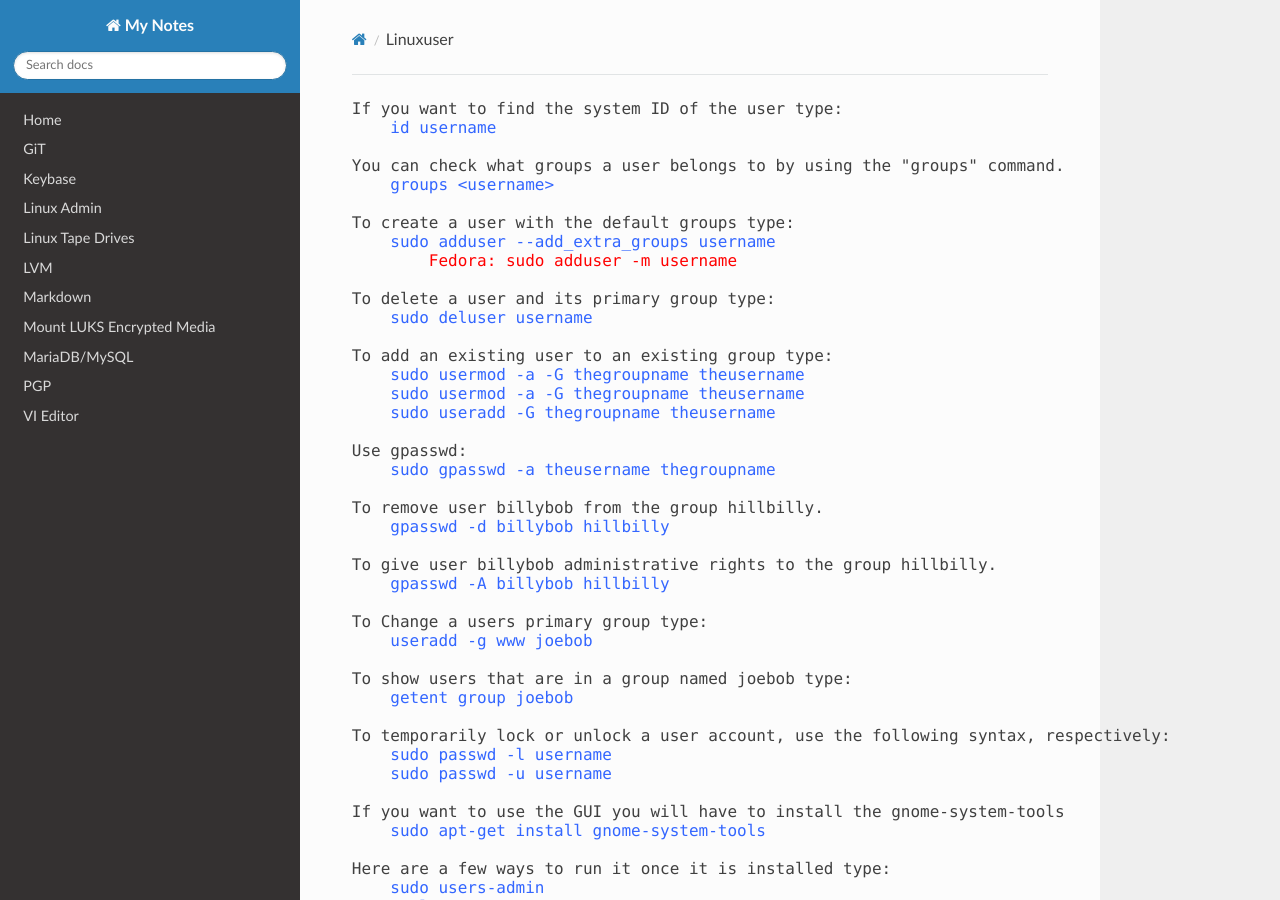
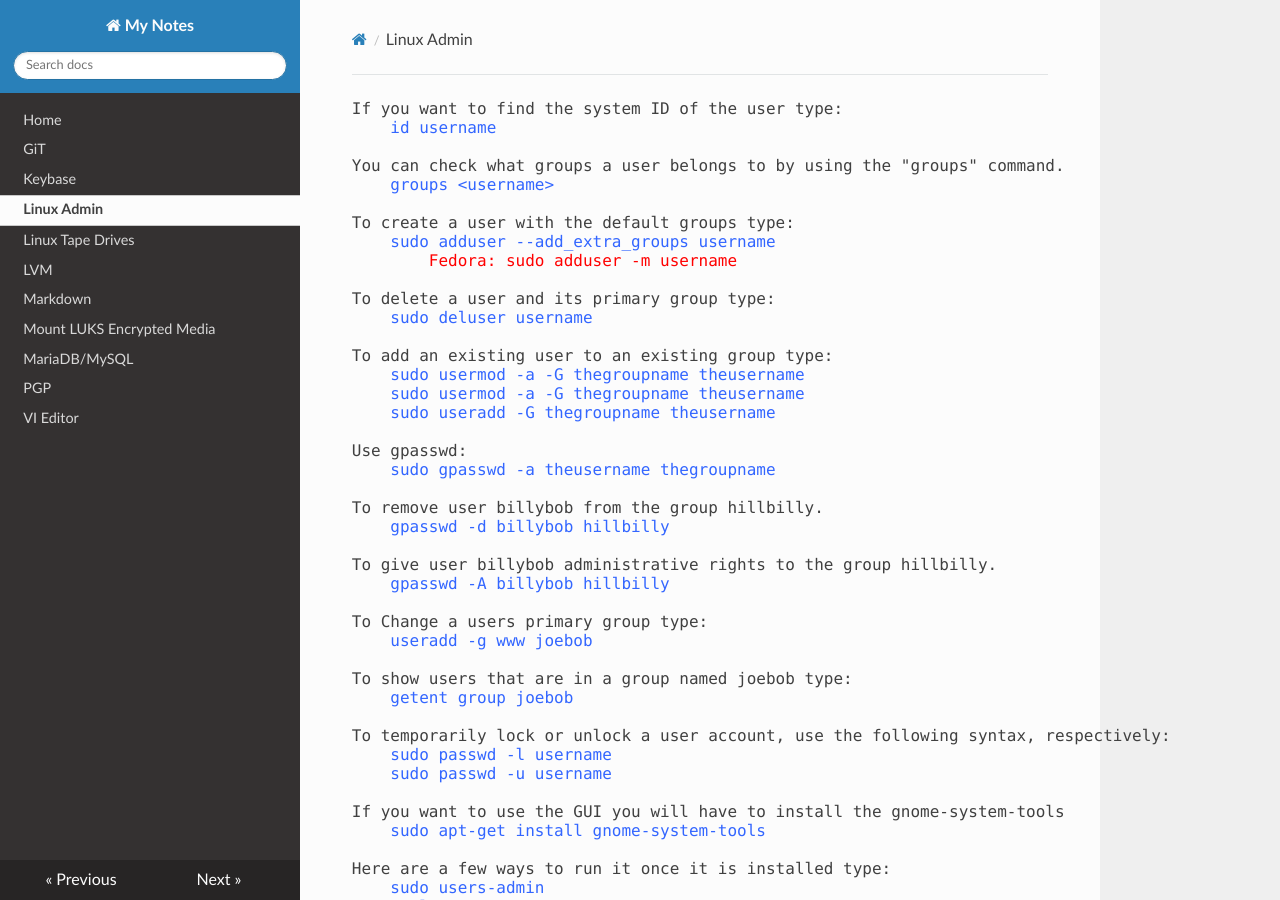
Before and after one commit to rldutch1/notes, an MkDocs documentation site: the page built from docs/linuxuser.md, in a window 1280 px wide and 900 px high. Built offline with MkDocs 1.6.1, drawn with Linux system fonts in a browser that asks for light colours; nearby versions of some CDN libraries; some of the changed lines change nothing that is shown.

Commit message:
Updates: renamed linux.md to linuxuser.md, added blob information to mysql.md, and updated linuxtapedrives.md.

```diff
--- a/mkdocs.yml
+++ b/mkdocs.yml
@@ -3,7 +3,7 @@ nav:
     - Home: index.md
     - GiT: git.md
     - Keybase: keybase.md
-    - Linux Admin: linux.md
+    - Linux Admin: linuxuser.md
     - Linux Tape Drives: linuxtapedrives.md
     - LVM: lvm.md
     - Markdown: markdown.md
```
Also changed, not shown: site/404.html, site/git/index.html, site/index.html, site/keybase/index.html, site/linuxtapedrives/index.html, site/linuxuser/index.html, site/luksmount/index.html, site/lvm/index.html, site/markdown/index.html, site/mysql/index.html, site/pgp/index.html, site/search.html, site/search/search_index.json, site/vi_editor/index.html, 1 other file.
